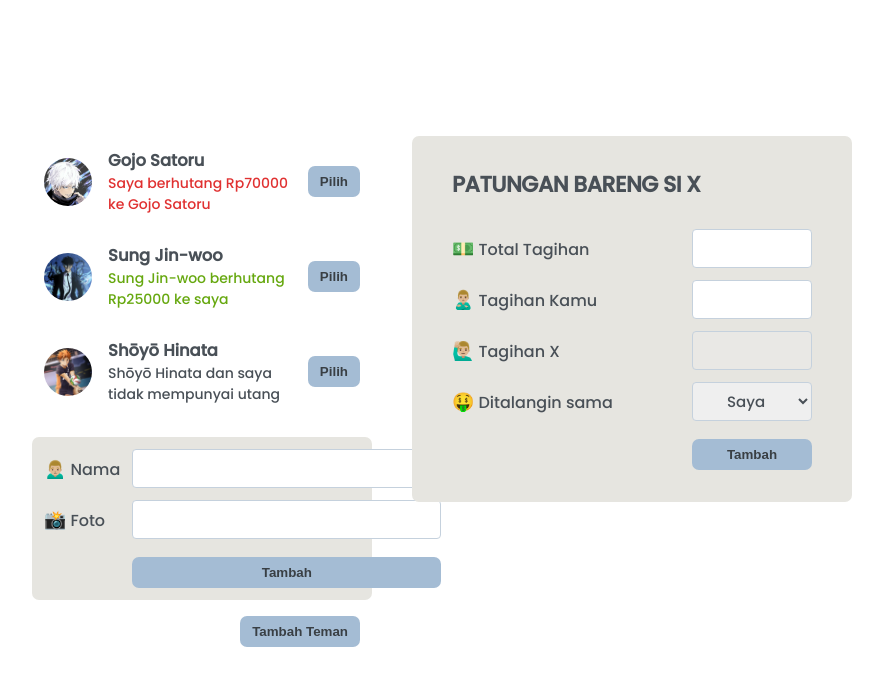
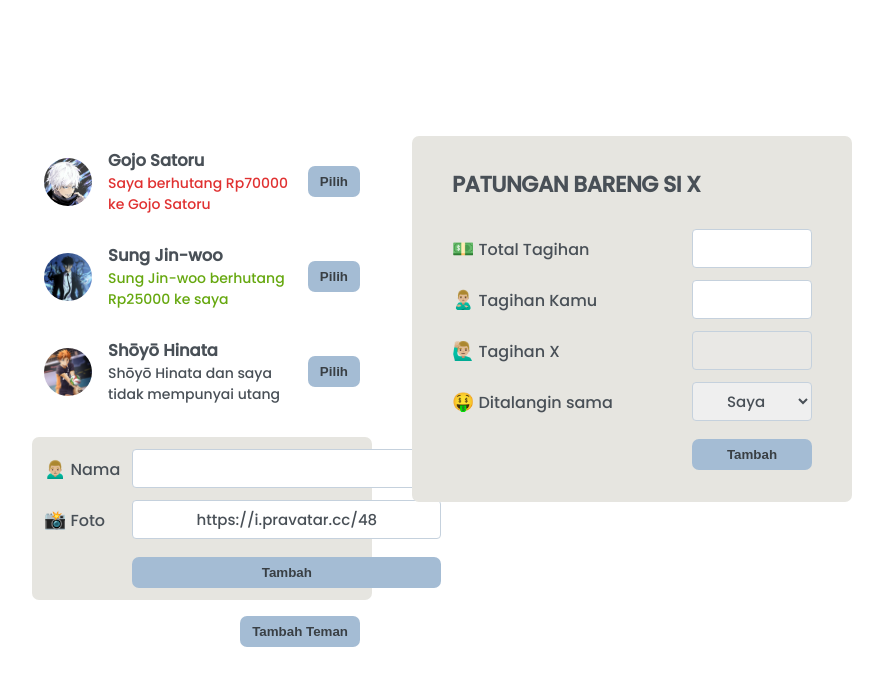
Before and after one commit to rcsinambela/split-bill, a React (Create React App) app: page / in a window 1280 px wide. Shown: the top 686 px of the page, without its empty margins (198-1081 px from the left). Built offline with nearby package versions, Linux system fonts and the light colour scheme.

Commit message:
feat(AddFriend):  Add friend form with state management

```diff
--- a/src/components/AddFriend.js
+++ b/src/components/AddFriend.js
@@ -1,11 +1,41 @@
-export default function AddFriend() {
+import { useState } from "react";
+
+export default function AddFriend({ onAddFriend }) {
+    const [name, setName] = useState("");
+    const [image, setImage] = useState("https://i.pravatar.cc/48");
+
+    function handleSubmit(e) {
+        e.preventDefault();
+
+        if (!name || !image) return;
+
+        const id = crypto.randomUUID();
+        const newFriend = {
+            id,
+            name,
+            image: `${image}?=${id}`,
+            balance: 0,
+        };
+
+        onAddFriend(newFriend);
+        setName("");
+        setImage("https://i.pravatar.cc/48");
+    }
     return (
-        <form action="" className="form-add-friend">
+        <form action="" className="form-add-friend" onSubmit={handleSubmit}>
             <label htmlFor="">🙍🏼‍♂️Nama</label>
-            <input type="text" />
+            <input
+                type="text"
+                value={name}
+                onChange={(e) => setName(e.target.value)}
+            />
 
             <label htmlFor="">📸Foto</label>
-            <input type="text" />
+            <input
+                type="text"
+                value={image}
+                onChange={(e) => setImage(e.target.value)}
+            />
 
             <button className="button">Tambah</button>
         </form>
```
